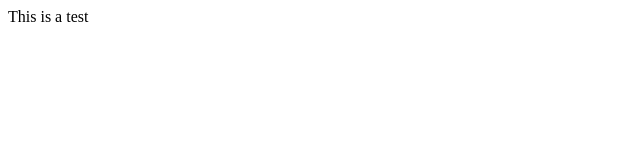
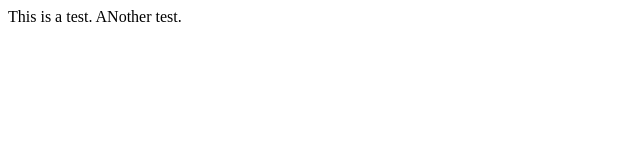
Before and after one commit to jobrown5vt/project-one-demo, a plain HTML site: page index.html in a window 1280 px wide. Shown: the whole page, without its empty margins (0-640 px from the left). Drawn offline with Linux system fonts and the light colour scheme.

```diff
--- a/index.html
+++ b/index.html
@@ -8,6 +8,6 @@
         <link rel="stylesheet" href="">
     </head>
     <body>
-        This is a test
+        This is a test.  ANother test.
     </body>
 </html>
```
